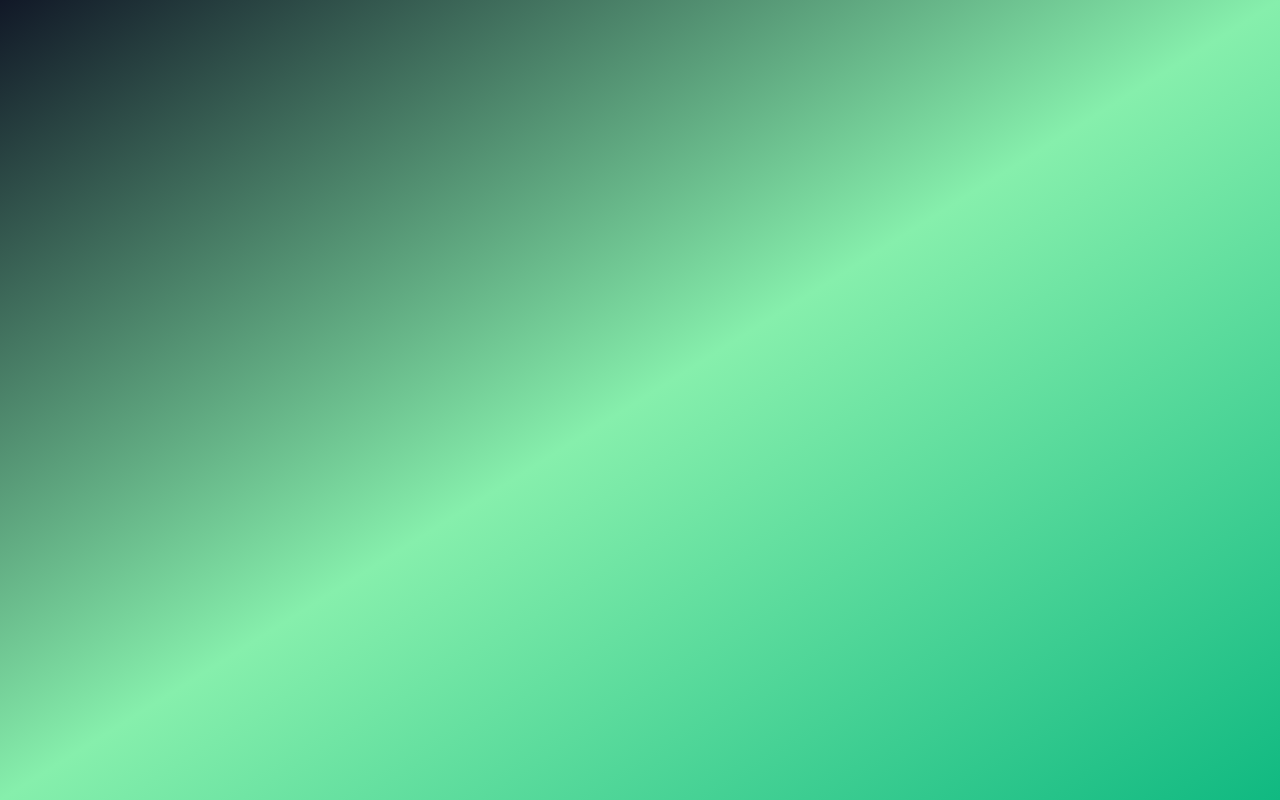
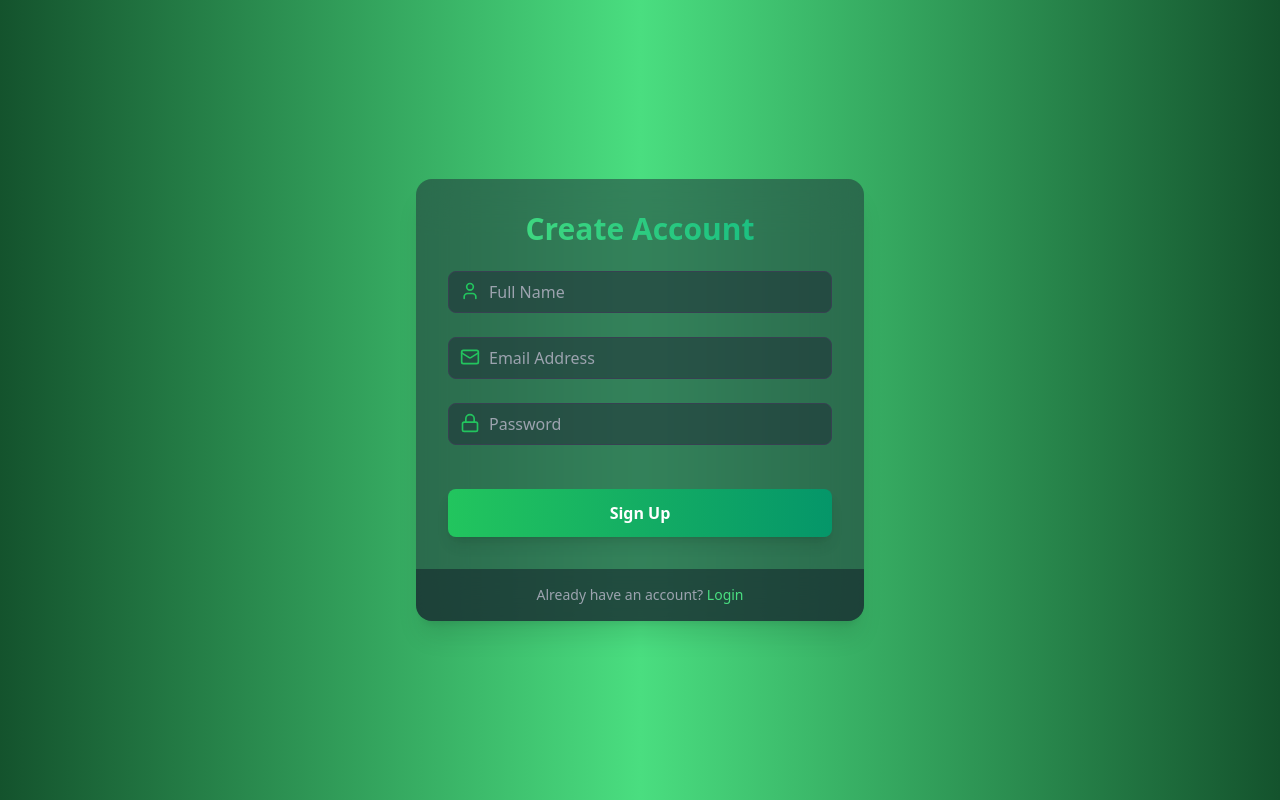
Before and after one commit to wuyepabdul/mern_auth, a React (Create React App) app in the folder frontend/: page /signup in a window 1280 px wide. Built offline with nearby package versions, Linux system fonts and the light colour scheme.

Commit message:
Design signup page

```diff
--- a/frontend/package.json
+++ b/frontend/package.json
@@ -7,8 +7,10 @@
     "@testing-library/jest-dom": "^6.8.0",
     "@testing-library/react": "^16.3.0",
     "@testing-library/user-event": "^13.5.0",
+    "framer-motion": "^12.23.22",
     "react": "^19.1.1",
     "react-dom": "^19.1.1",
+    "react-router-dom": "^7.9.2",
     "react-scripts": "5.0.1",
     "web-vitals": "^2.1.4"
   },
--- a/frontend/src/App.js
+++ b/frontend/src/App.js
@@ -1,7 +1,15 @@
+import { Route, Routes } from "react-router-dom";
+import { SignUpPage } from "./pages/SignUpPage";
+import { LoginPage } from "./pages/LoginPage";
+
 function App() {
   return (
-    <div className="min-h-screen bg-gradient-to-br from-gray-900 via-green-300 to-emerald-500 justify-center relative overflow-hidden">
-
+    <div className="min-h-screen bg-gradient-to-r from-green-900 via-green-400 to-green-900 flex items-center justify-center relative overflow-hidden">
+      <Routes>
+        <Route path="/" element={"home"} />
+        <Route path="/signup" element={<SignUpPage />} />
+        <Route path="/login" element={<LoginPage />} />
+      </Routes>
     </div>
   );
 }
--- a/frontend/src/components/FloatingShapes.js
+++ /dev/null
@@ -1,7 +0,0 @@
-import React from "react";
-
-const FloatingShapes = () => {
-  return <div>Floating shape</div>;
-};
-
-export default FloatingShapes;
--- /dev/null
+++ b/frontend/src/components/Input.js
@@ -0,0 +1,17 @@
+import { motion } from "framer-motion";
+const Input = ({ icon: Icon, ...props }) => {
+  return (
+    <div className="relative mb-6">
+      <div className="absolute inset-y-0 left-0 top-2.5 items-center pl-3 pointer-events-none">
+        <Icon className="size-5 text-green-500 items-center" />
+      </div>
+      <input
+        {...props}
+        className="w-full pl-10 pr-3 py-2 bg-gray-800 bg-opacity-50 rounded-lg border border-gray-700 focus:border-green-500 focus:ring-2 focus:ring-green-500 text-white placeholder-gray-400 transition duration-200"
+      />
+
+    </div>
+  );
+};
+
+export default Input;
--- /dev/null
+++ b/frontend/src/pages/LoginPage.js
@@ -0,0 +1,5 @@
+import React from "react";
+
+export const LoginPage = () => {
+  return <div>LoginPage</div>;
+};
--- /dev/null
+++ b/frontend/src/pages/SignUpPage.js
@@ -0,0 +1,69 @@
+import React, { useState } from "react";
+import { motion } from "framer-motion";
+import Input from "../components/Input";
+import { Lock, Mail, User } from "lucide-react";
+import { Link } from "react-router-dom";
+
+export const SignUpPage = () => {
+  const [name, setName] = useState("");
+  const [email, setEmail] = useState("");
+  const [password, setPassword] = useState("");
+  const handleSignup = (e) => {
+    e.preventDefault();
+  };
+  return (
+    <motion.div
+      initial={{ opacity: 0, y2: 0 }}
+      animate={{ opacity: 1, y: 0 }}
+      transition={{ duration: 0.5 }}
+      className="max-w-md w-full bg-gray-800 bg-opacity-50 backdrop-blur-xl rounded-2xl shadow-xl overflow-hidden "
+    >
+      <div className="p-8">
+        <h2 className="text-3xl font-bold mb-6 text-center bg-gradient-to-r from-green-400 to-emerald-500 text-transparent bg-clip-text">
+          Create Account
+        </h2>
+        <form onSubmit={handleSignup}>
+          <Input
+            icon={User}
+            type="text"
+            placeholder="Full Name"
+            value={name}
+            onChange={(e) => setName(e.target.value)}
+          />
+          <Input
+            icon={Mail}
+            type="email"
+            placeholder="Email Address"
+            value={email}
+            onChange={(e) => setEmail(e.target.value)}
+          />
+          <Input
+            icon={Lock}
+            type="password"
+            placeholder="Password"
+            value={password}
+            onChange={(e) => setPassword(e.target.value)}
+          />
+
+          {/* Password strength */}
+          <motion.button
+            className="mt-5 w-full py-3 px-4 bg-gradient-to-r from-green-500 to-emerald-600 text-white font-bold rounded-lg shadow-lg hover:from-green-600 hover:to-emerald-700 focus:outline-none focus:ring-2 focus:ring-green-500 focus:ring-offset-2 focus:ring-offset-gray-900 transition duration-200"
+            whileHover={{ scale: 1.02 }}
+            whileTap={{ scale: 0.98 }}
+            type="submit"
+          >
+            Sign Up
+          </motion.button>
+        </form>
+      </div>
+      <div className="px-8 py-4 bg-gray-900 bg-opacity-50 flex justify-center">
+        <p className="text-sm text-gray-400">
+          Already have an account?{" "}
+          <Link to={"/login"} className="text-green-400 hover:underline">
+            Login
+          </Link>{" "}
+        </p>
+      </div>
+    </motion.div>
+  );
+};
--- a/package.json
+++ b/package.json
@@ -25,7 +25,9 @@
     "crypto": "^1.0.1",
     "dotenv": "^17.2.2",
     "express": "^5.1.0",
+    "framer-motion": "^12.23.22",
     "jsonwebtoken": "^9.0.2",
+    "lucide-react": "^0.544.0",
     "mailtrap": "^4.2.0",
     "mongoose": "^8.18.1",
     "nodemailer": "^6.10.1",
```
Also changed, not shown: frontend/src/App.css (added, +38 -0 lines), 2 other files (tests, documents, lock files or other folders).
